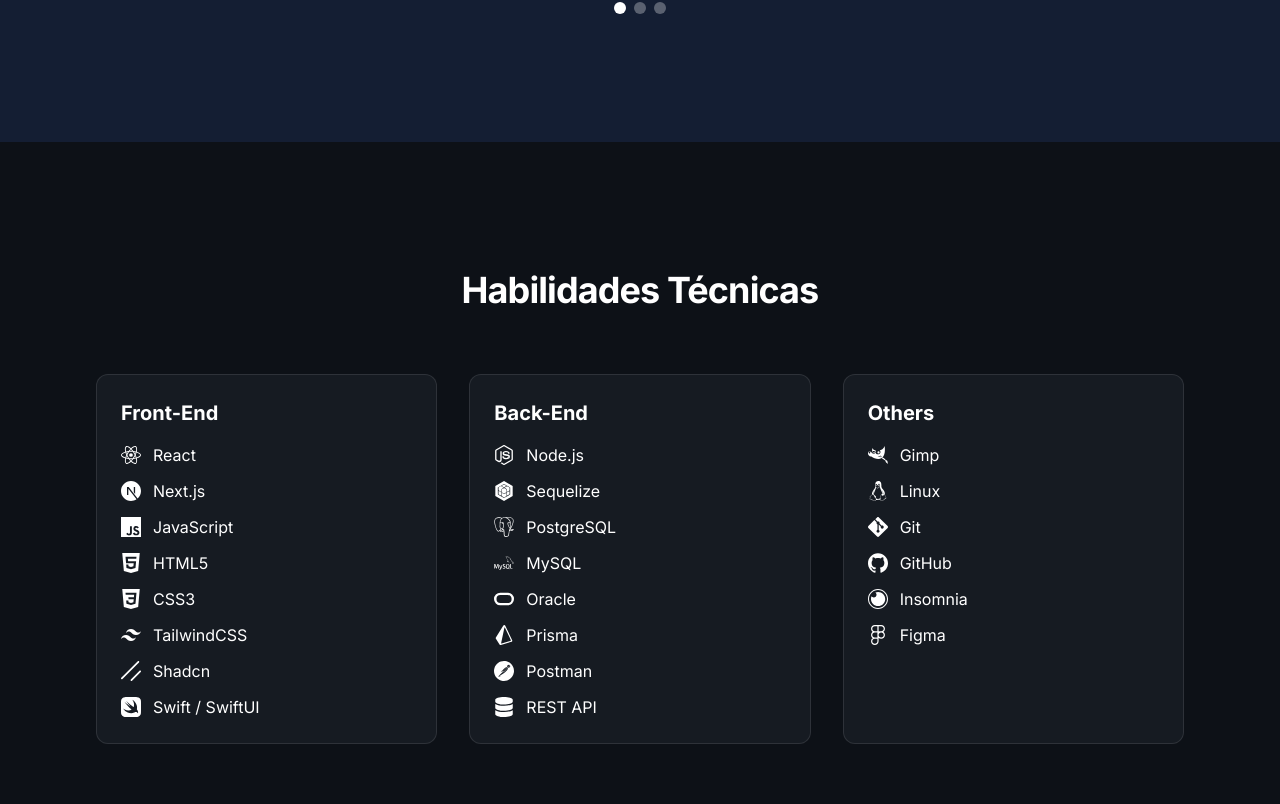
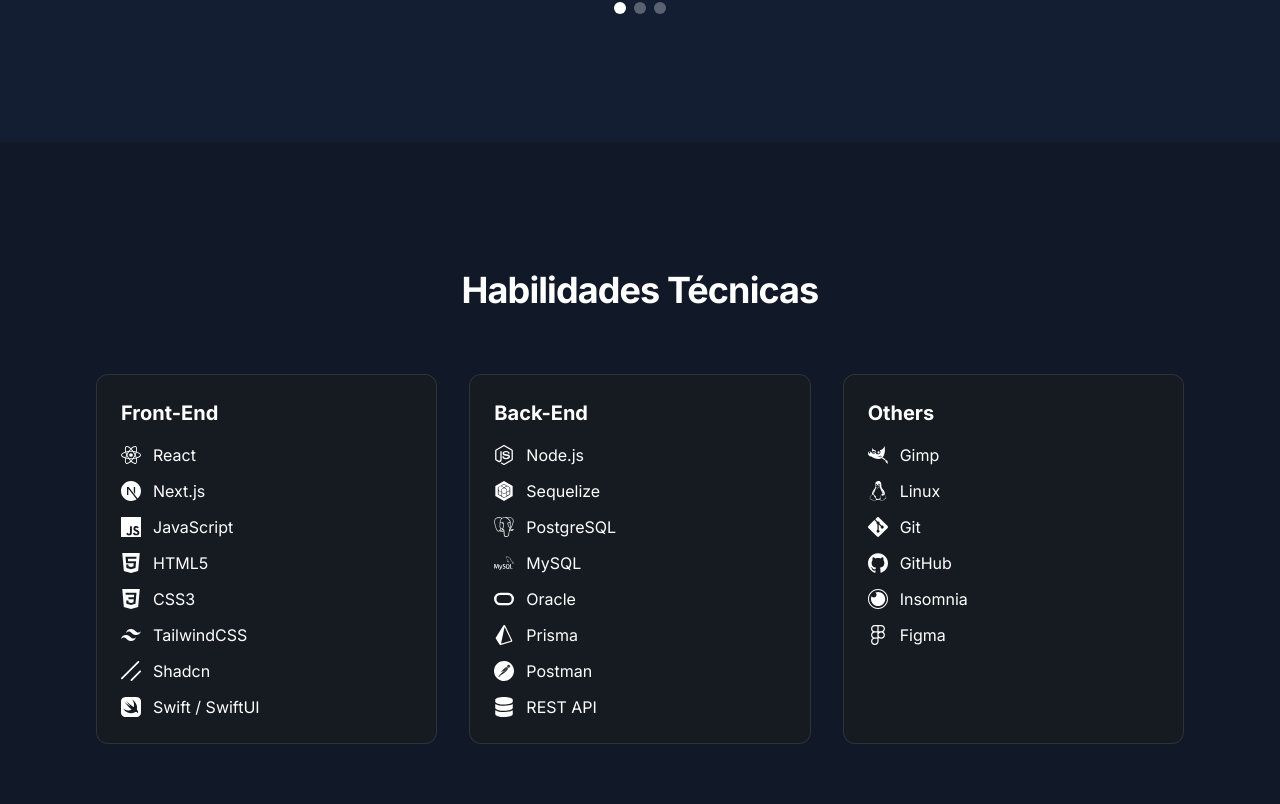
Before and after one commit to higorwilvert/portifoliodev, a Next.js app: page / in a window 1280 px wide. Shown: the part 2636-3440 px from the top of the page. Built offline with nearby package versions, Linux system fonts and the light colour scheme.

Commit message:
Alterado a cor das sections

```diff
--- a/components/contact.tsx
+++ b/components/contact.tsx
@@ -32,7 +32,7 @@ const contactInfo = [
 
 export default function Contact() {
   return (
-    <section id="contact" className="section-padding">
+    <section id="contact" className="section-padding bg-[#111827]">
       <div className="container-section">
         <h2 className="heading-lg text-center mb-16 reveal">Contato</h2>
 
@@ -46,7 +46,7 @@ export default function Contact() {
               initial={{ opacity: 0, y: 20 }}
               animate={{ opacity: 1, y: 0 }}
               transition={{ duration: 0.5, delay: index * 0.1 }}
-              className="flex flex-col items-center p-6 bg-[#1a2540] rounded-xl hover:bg-[#243050] transition-colors reveal"
+              className="flex flex-col items-center p-6 bg-[#192339] rounded-xl hover:bg-[#243050] transition-colors reveal"
             >
               <div className="p-3 bg-white/10 rounded-full mb-4">{contact.icon}</div>
               <h3 className="text-sm uppercase tracking-wider text-white/60 mb-1">{contact.label}</h3>
--- a/components/footer.tsx
+++ b/components/footer.tsx
@@ -1,6 +1,6 @@
 export default function Footer() {
   return (
-    <footer className="py-8 bg-[#111827] text-center text-white/60 text-sm">
+    <footer className="py-8  text-center text-white/60 text-sm">
       <div className="container-section">
         <p>
           Feito com <span className="text-white">💻</span> por Higor Wilvert – Todos os direitos reservados ©{" "}
--- a/components/skills.tsx
+++ b/components/skills.tsx
@@ -62,7 +62,7 @@ const skills = {
 
 export default function SkillsGrid() {
   return (
-    <section id="skills" className="section-padding bg-[#0d1117] text-white">
+    <section id="skills" className="section-padding bg-[#111827] text-white">
       <div className="container-section">
         <h2 className="heading-lg text-center mb-16">Habilidades Técnicas</h2>
 
```
